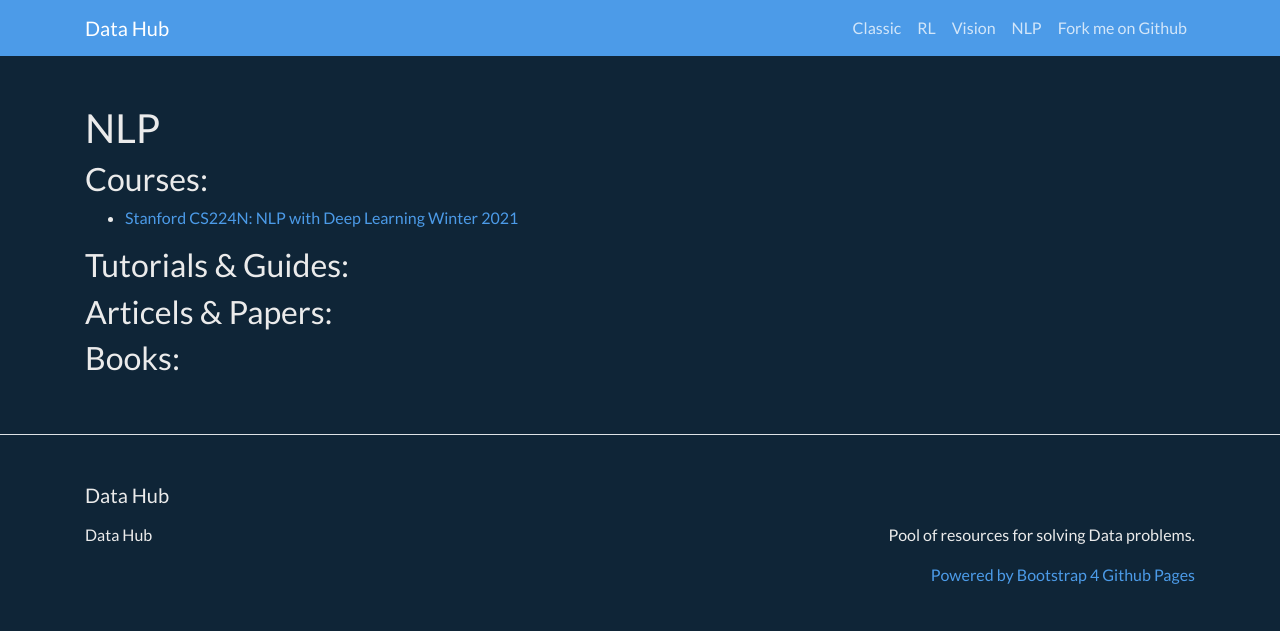
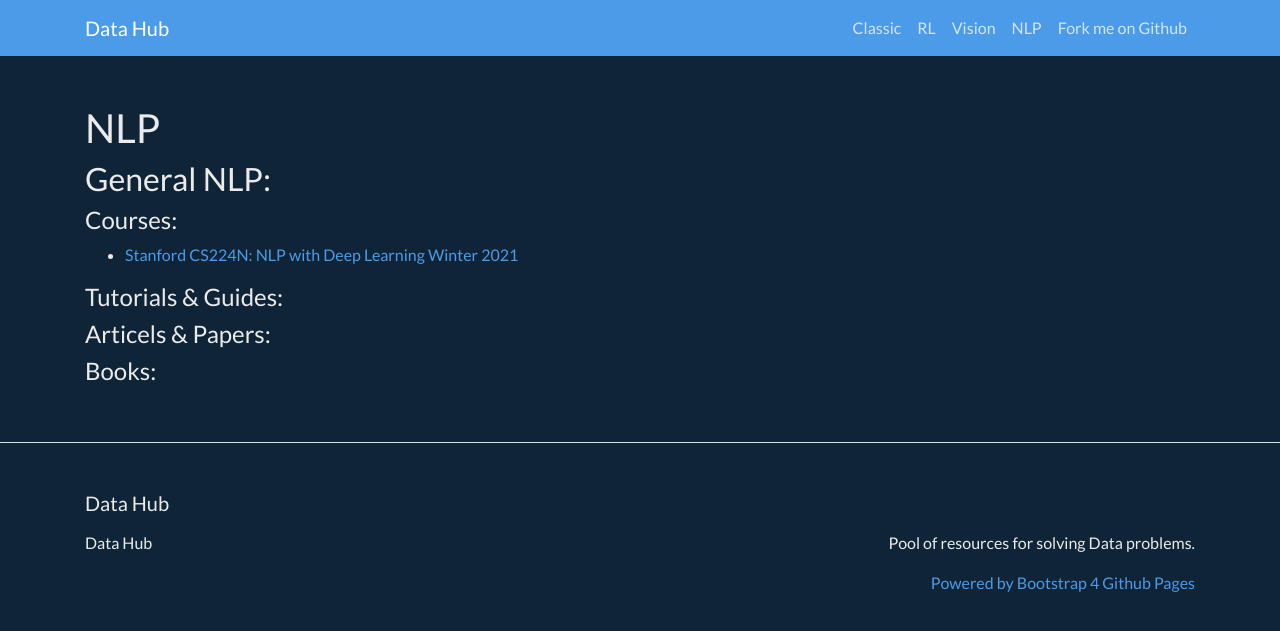
Before and after one commit to RoiPeleg/Data-Hub, a Jekyll site: the page built from NLP.md, in a window 1280 px wide. Shown: the top 631 px of the page. Built offline with Jekyll 4.4.1, drawn with Linux system fonts in a browser that asks for light colours.

Commit message:
Update NLP.md

```diff
--- a/NLP.md
+++ b/NLP.md
@@ -4,11 +4,13 @@ title: "NLP"
 permalink: /Data-Hub/NLP
 ---
 
-## Courses:
+## General NLP:
+
+#### Courses:
 * [Stanford CS224N: NLP with Deep Learning Winter 2021](https://www.youtube.com/watch?v=rmVRLeJRkl4&list=PLoROMvodv4rOSH4v6133s9LFPRHjEmbmJ&ab_channel=StanfordOnline)
 
-## Tutorials & Guides:
+#### Tutorials & Guides:
 
-## Articels & Papers:
+#### Articels & Papers:
 
-## Books:
+#### Books:
```
